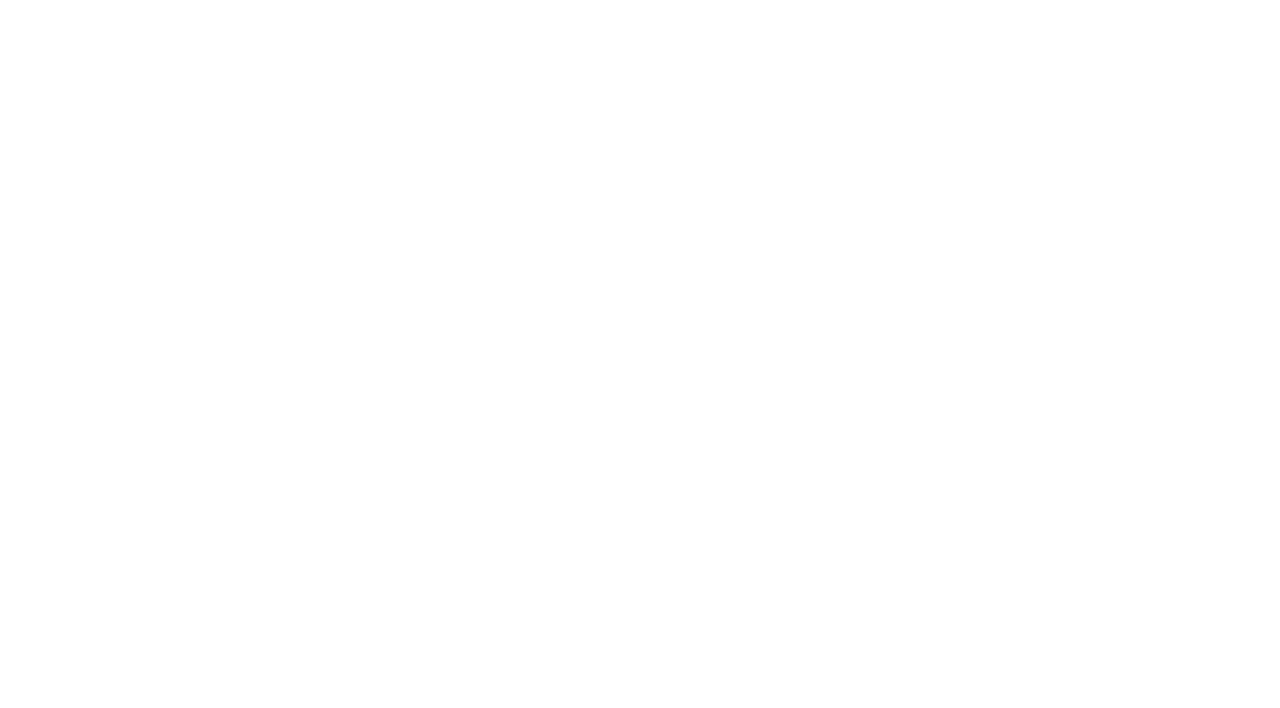
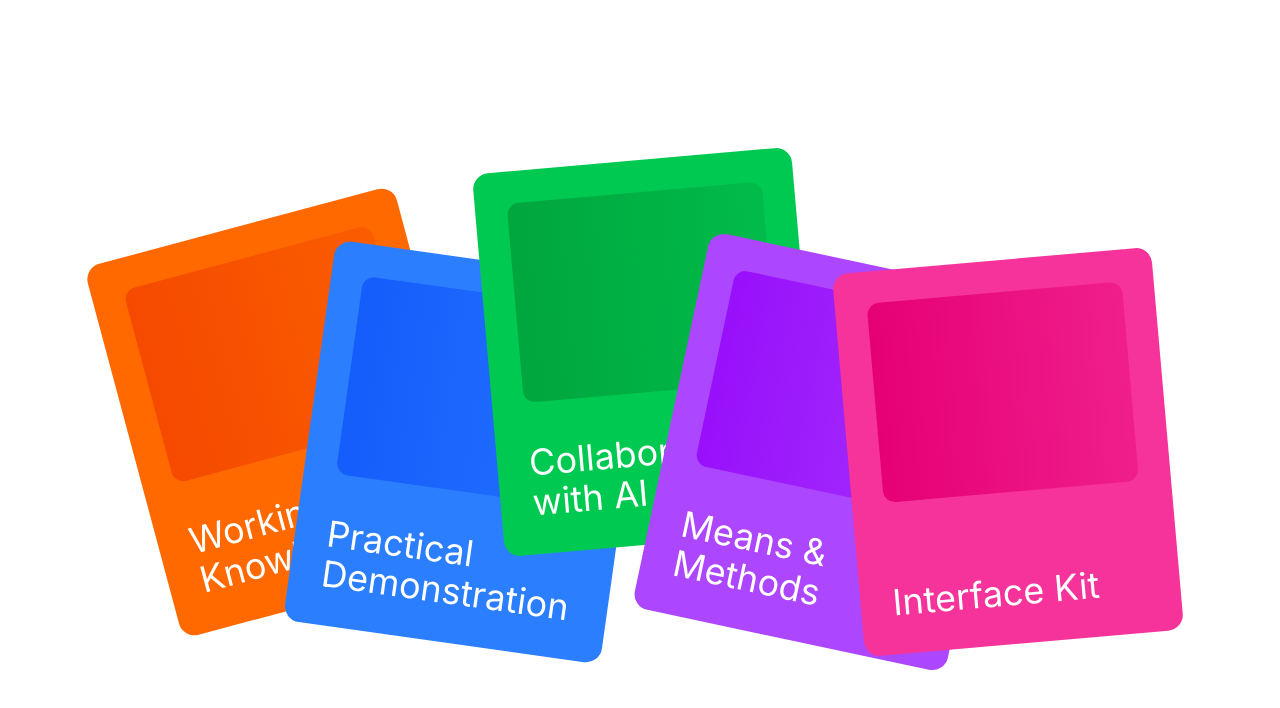
Before and after one commit to manuarora700/youtube-brainrot, a Next.js app: page / in a window 1280 px wide. Shown: the top 708 px of the page. Built offline with nearby package versions, Linux system fonts and the light colour scheme.

Commit message:
fix: bare min

```diff
--- a/src/app/page.tsx
+++ b/src/app/page.tsx
@@ -1,7 +1,10 @@
+import { Cards } from "@/components/cards";
 import Image from "next/image";
 
 export default function Home() {
   return (
-    <div className="h-screen w-full flex items-center justify-center"></div>
+    <div className="h-[140vh] w-full flex items-center justify-center">
+      <Cards />
+    </div>
   );
 }
--- /dev/null
+++ b/src/components/cards.tsx
@@ -0,0 +1,178 @@
+"use client";
+import { cn } from "@/lib/utils";
+import { AnimatePresence, motion } from "motion/react";
+import React, { useEffect, useRef, useState } from "react";
+
+type Card = {
+    title: string;
+    description: string;
+    skeleton: React.ReactNode;
+    className: string;
+    config: {
+        y: number;
+        zIndex: number;
+    };
+};
+
+export const Cards = () => {
+    const cards = [
+        {
+            title: "Working Knowledge",
+            description:
+                "You have a basic understanding of the topic and can apply it to simple situations.",
+            skeleton: <div className="h-50 w-full rounded-xl bg-gradient-to-r from-orange-600 to-orange-600/40"></div>,
+            className: "bg-orange-500",
+            config: {
+                y: -20,
+                x: 0,
+                rotate: -15,
+                zIndex: 2,
+            },
+        },
+
+        {
+            title: "Practical Demonstration",
+            description:
+                "You can demonstrate the concept in practice with real-world examples.",
+            skeleton: <div className="h-50 w-full rounded-xl bg-gradient-to-r from-blue-600 to-blue-600/40"></div>,
+            className: "bg-blue-500",
+            config: {
+                y: 20,
+                x: 180,
+                rotate: 8,
+                zIndex: 3,
+            },
+        },
+        {
+            title: "Collaborate with AI",
+            description:
+                "You can effectively work alongside AI tools to enhance your workflow.",
+            skeleton: <div className="h-50 w-full rounded-xl bg-gradient-to-r from-green-600 to-green-600/40"></div>,
+            className: "bg-green-500",
+            config: {
+                y: -80,
+                x: 360,
+                rotate: -5,
+                zIndex: 4,
+            },
+        },
+        {
+            title: "Means & Methods",
+            description:
+                "You understand the various approaches and techniques available.",
+            skeleton: <div className="h-50 w-full rounded-xl bg-gradient-to-r from-purple-600 to-purple-600/40"></div>,
+            className: "bg-purple-500",
+            config: {
+                y: 20,
+                x: 540,
+                rotate: 12,
+                zIndex: 5,
+            },
+        },
+        {
+            title: "Interface Kit",
+            description:
+                "You have the tools and components needed to build interfaces.",
+            skeleton: <div className="h-50 w-full rounded-xl bg-gradient-to-r from-pink-600 to-pink-600/40"></div>,
+            className: "bg-pink-500",
+            config: {
+                y: 20,
+                x: 720,
+                rotate: -5,
+                zIndex: 6,
+            },
+        },
+    ];
+
+    const [active, setActive] = useState<Card | null>(null);
+
+    const ref = useRef<HTMLDivElement>(null);
+
+    useEffect(() => {
+        const handleClickOutside = (event: MouseEvent) => {
+            if (ref.current && !ref.current.contains(event.target as Node)) {
+                setActive(null);
+            }
+        };
+
+        document.addEventListener("mousedown", handleClickOutside);
+        return () => {
+            document.removeEventListener("mousedown", handleClickOutside);
+        };
+    }, []);
+
+    const isActive = () => {
+        return active?.title;
+    };
+    return (
+        <motion.div ref={ref} className="max-w-5xl mx-auto w-full h-160 relative">
+            {active && (
+                <motion.div
+                    style={{
+                        zIndex: active.config.zIndex,
+                    }}
+                    key={active.title}
+                    layoutId={active.title}
+                    className={cn(
+                        " h-100 w-96 rounded-2xl p-8 flex flex-col justify-between",
+                        active.className
+                    )}
+                >
+                    {active.skeleton}
+
+                    <div>
+
+                        <h2 className="text-4xl  text-left font-regular text-white max-w-sm">
+                            {active.title}
+                        </h2>
+                    </div>
+                </motion.div>
+            )}
+            {cards.map((card, index) => (
+                <motion.div key={card.title}>
+                    <motion.button
+                        initial={{
+                            y: 400,
+                            x: 0,
+                            scale: 0,
+                        }}
+                        layoutId={card.title}
+                        onClick={() => {
+                            setActive(card);
+                        }}
+                        animate={{
+                            y: isActive() ? 20 : card.config.y,
+                            x: isActive() ? card.config.x * 0.6 + 144 : card.config.x,
+                            rotate: card.config.rotate,
+                            scale: isActive() ? 0.7 : 1,
+                        }}
+                        whileHover={{
+                            scale: isActive() ? 0.7 : 1.05,
+                        }}
+                        transition={{
+                            type: "spring",
+                            stiffness: 100,
+                            damping: 15,
+                        }}
+                        style={{
+                            zIndex: card.config.zIndex,
+                            pointerEvents: active?.title === card.title ? "none" : "auto",
+                        }}
+                        className={cn(
+                            "w-80 p-8 absolute inset-0  items-start cursor-pointer h-96 rounded-2xl flex flex-col justify-between",
+                            card.className
+                        )}
+                    >
+
+                        {card.skeleton}
+                        <div>
+                            <h2 className="text-4xl  text-left font-regular text-white max-w-sm">
+                                {card.title}
+                            </h2>
+                        </div>
+                    </motion.button>
+                </motion.div>
+            ))}
+        </motion.div>
+    );
+};
```
